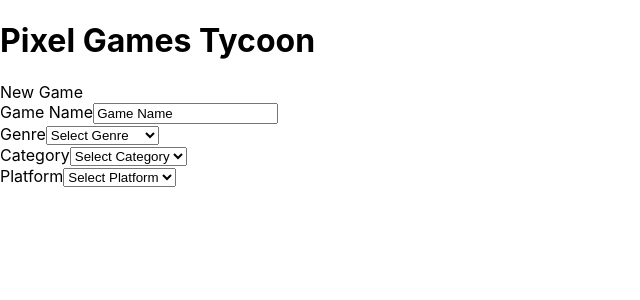
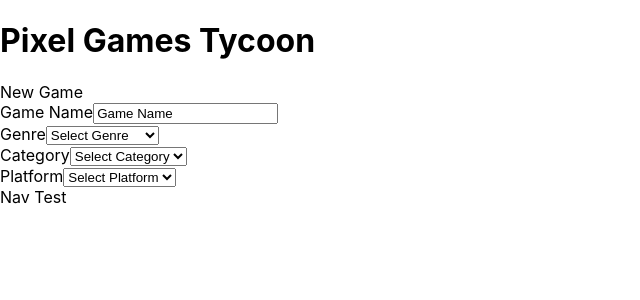
Before and after one commit to adunham95/pixelgametycoon, a React (Create React App) app: page /newGame in a window 1280 px wide. Shown: the top 300 px of the page, without its empty margins (0-640 px from the left). Built offline with nearby package versions, Linux system fonts and the light colour scheme.

Commit message:
Added nav component

```diff
--- a/src/App.js
+++ b/src/App.js
@@ -1,5 +1,5 @@
 import React, {useState} from 'react';
-import {Header, ScrollToTop} from "./components/components";
+import {Header, ScrollToTop, Nav} from "./components/components";
 import { BrowserRouter as Router, Route } from "react-router-dom";
 import {MainPage, NewGame} from "./pages/index"
 
@@ -9,12 +9,14 @@ function App() {
 
   return (
     <div className="App">
-      <Header/>
       <Router>
-            <ScrollToTop/>
-            <Route path="/" exact component={MainPage} />
+        <Header/>
+        <ScrollToTop/>
+        <Route path="/" exact component={MainPage} />
 
-            <Route path="/newGame" exact component={NewGame} />
+        <Route path="/newGame" exact component={NewGame} />
+
+        <Nav />
       </Router>
     <div id="modal-root"></div>
     </div>
--- /dev/null
+++ b/src/components/Nav.js
@@ -0,0 +1,11 @@
+import React from 'react';
+
+function Nav() {
+  return (
+    <nav>
+        <div>Nav Test</div>
+    </nav>
+  );
+}
+
+export default Nav;
--- a/src/components/components.js
+++ b/src/components/components.js
@@ -1,5 +1,6 @@
 import Header from "./Header";
 import ToggleContent, {Modal} from "./Modal";
-import ScrollToTop from "./ScrollTop"
+import ScrollToTop from "./ScrollTop";
+import Nav from "./Nav"
 
-export {Header, ToggleContent, Modal, ScrollToTop};
+export {Header, ToggleContent, Modal, ScrollToTop, Nav};
```
